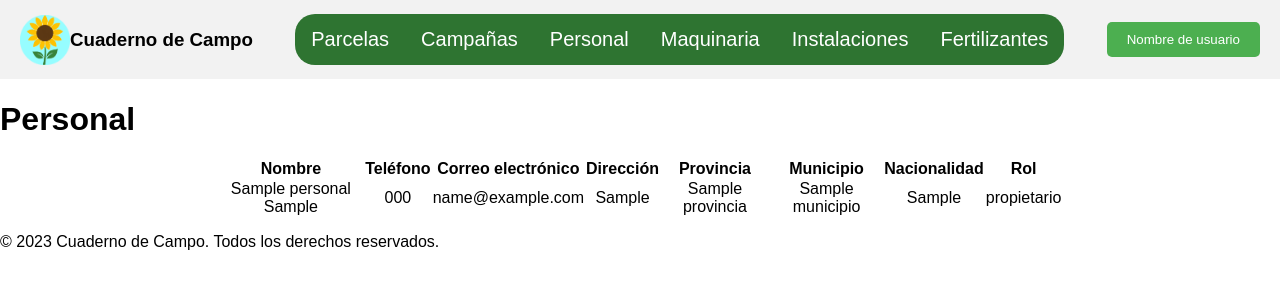
After one commit to conloppri/cuaderno-agricola, a PHP site: page /views/personalView.php in a window 1280 px wide. The commit adds this page. Shown: the top 300 px of the page. Run offline with PHP 8.4, Linux system fonts and the light colour scheme; tables that the repository leaves empty hold one stand-in row (values such as "Sample post").

Commit message:
Implement personal management: add personalController, personalModel, and personalView; update SQL schema and test data for personal records.

```diff
--- /dev/null
+++ b/controllers/personalController.php
@@ -0,0 +1,27 @@
+<?php
+
+include '../models/personalModel.php';
+include '../models/globalModel.php';
+
+// Obtener la información del personal para la explotación actual, con idExplotacion = 1 por defecto para pruebas
+function obtenerInfoPersonal(PDO $connection, int $idExplotacion) {
+    $datosPersonal = obtenerPersonal($connection, $idExplotacion);
+    $infoPersonal = [];
+    foreach ($datosPersonal as $personal) {
+        $provincia = obtenerProvincia($connection, $personal['provincia_id']);
+        $municipio = obtenerMunicipio($connection, $personal['municipio_id']);
+        array_push($infoPersonal, [
+            'nombre' => $personal['nombre'] . ' ' .$personal['apellidos'],
+            'telefono' => $personal['telefono'],
+            'correo_electronico' => $personal['email'],
+            'direccion' => $personal['direccion'],
+            'provincia' => $provincia,
+            'municipio' => $municipio,
+            'nacionalidad' => $personal['nacionalidad'],
+            'rol' => $personal['rol']
+        ]);
+    }
+    return $infoPersonal;
+}
+
+?>
--- a/esquemaCUE.sql
+++ b/esquemaCUE.sql
@@ -224,6 +224,7 @@ CONSTRAINT `fk_plantacion_fenologia` FOREIGN KEY(`plantacion_id`) REFERENCES `Cu
 -- -----------------------------------------------------
 CREATE TABLE IF NOT EXISTS `CuadernoDeCampoDB`.`personal` (
 `personal_id` INT auto_increment PRIMARY KEY,
+`explotacion_id` INT NOT NULL,
 `dni` VARCHAR(9) NOT NULL,
 `nombre` VARCHAR(45),
 `apellidos` VARCHAR(45),
@@ -234,6 +235,7 @@ CREATE TABLE IF NOT EXISTS `CuadernoDeCampoDB`.`personal` (
 `rol` ENUM("propietario", "tecnico", "trabajador", "administrativo"),
 `municipio_id` INT NOT NULL,
 `provincia_id` INT NOT NULL,
+CONSTRAINT `fk_explotacion_personal` FOREIGN KEY(`explotacion_id`) REFERENCES `CuadernoDeCampoDB`.`explotacion`(`explotacion_id`) ON DELETE CASCADE ON UPDATE CASCADE,
 CONSTRAINT `fk_municipio_personal`
   FOREIGN KEY(`municipio_id`, `provincia_id`) REFERENCES `CuadernoDeCampoDB`.`municipio`(`municipio_id`, `provincia_id`)
   ON DELETE CASCADE
--- /dev/null
+++ b/models/personalModel.php
@@ -0,0 +1,12 @@
+<?php
+
+include '../config/db.php';
+
+function obtenerPersonal(PDO $connection, int $idExplotacion) {
+    $sql = "SELECT * FROM personal WHERE explotacion_id = :idExplotacion";
+    $stmt = $connection->prepare($sql);
+    $stmt->execute(['idExplotacion' => $idExplotacion]);
+    return $stmt->fetchAll(PDO::FETCH_ASSOC);
+}
+
+?>
--- a/templates/cabecera_explotacion.php
+++ b/templates/cabecera_explotacion.php
@@ -5,7 +5,7 @@
     <meta charset="UTF-8">
     <meta name="viewport" content="width=device-width, initial-scale=1.0">
     <title>Cuaderno agrícola</title>
-    <link rel="stylesheet" href="../css/estilos_pruebas.css">
+    <link rel="stylesheet" href="/app/cuaderno-agricola/css/estilos_pruebas.css">
 </head>
 
 <body>
@@ -17,7 +17,7 @@
         <nav>
             <li><a href="../views/parcelasView.php">Parcelas</a></li>
             <li><a href="#">Campañas</a></li>
-            <li><a href="#">Personal</a></li>
+            <li><a href="../views/personalView.php">Personal</a></li>
             <li><a href="#">Maquinaria</a></li>
             <li><a href="#">Instalaciones</a></li>
             <li><a href="#">Fertilizantes</a></li>
--- /dev/null
+++ b/views/personalView.php
@@ -0,0 +1,45 @@
+<?php
+include '../templates/cabecera_explotacion.php';
+include '../config/db.php';
+include '../controllers/personalController.php';
+
+$idExplotacion = $_POST['idExplotacion'] ?? 1; // ID de explotación para pruebas
+$infoPersonal = obtenerInfoPersonal($connection, $idExplotacion);
+?>
+
+<div class="main-content">
+    <h1>Personal</h1>
+    <table>
+        <thead>
+            <tr>
+                <th>Nombre</th>
+                <th>Teléfono</th>
+                <th>Correo electrónico</th>
+                <th>Dirección</th>
+                <th>Provincia</th>
+                <th>Municipio</th>
+                <th>Nacionalidad</th>
+                <th>Rol</th>
+            </tr>
+        </thead>
+        <tbody>
+            <!-- Aquí se mostrarán los datos del personal -->
+                <?php foreach ($infoPersonal as $personal): ?>
+                <tr>
+                    <td><?php echo htmlspecialchars($personal['nombre']); ?></td>
+                    <td><?php echo htmlspecialchars($personal['telefono']); ?></td>
+                    <td><?php echo htmlspecialchars($personal['correo_electronico']); ?></td>
+                    <td><?php echo htmlspecialchars($personal['direccion']); ?></td>
+                    <td><?php echo htmlspecialchars($personal['provincia']); ?></td>
+                    <td><?php echo htmlspecialchars($personal['municipio']); ?></td>
+                    <td><?php echo htmlspecialchars($personal['nacionalidad']); ?></td>
+                    <td><?php echo htmlspecialchars($personal['rol']); ?></td>
+                </tr>
+                <?php endforeach; ?>
+        </tbody>
+    </table>
+</div>
+
+<?php
+include '../templates/footer.php';
+?>
```
Also changed, not shown: datosPrueba.sql (+7 -7 lines).
